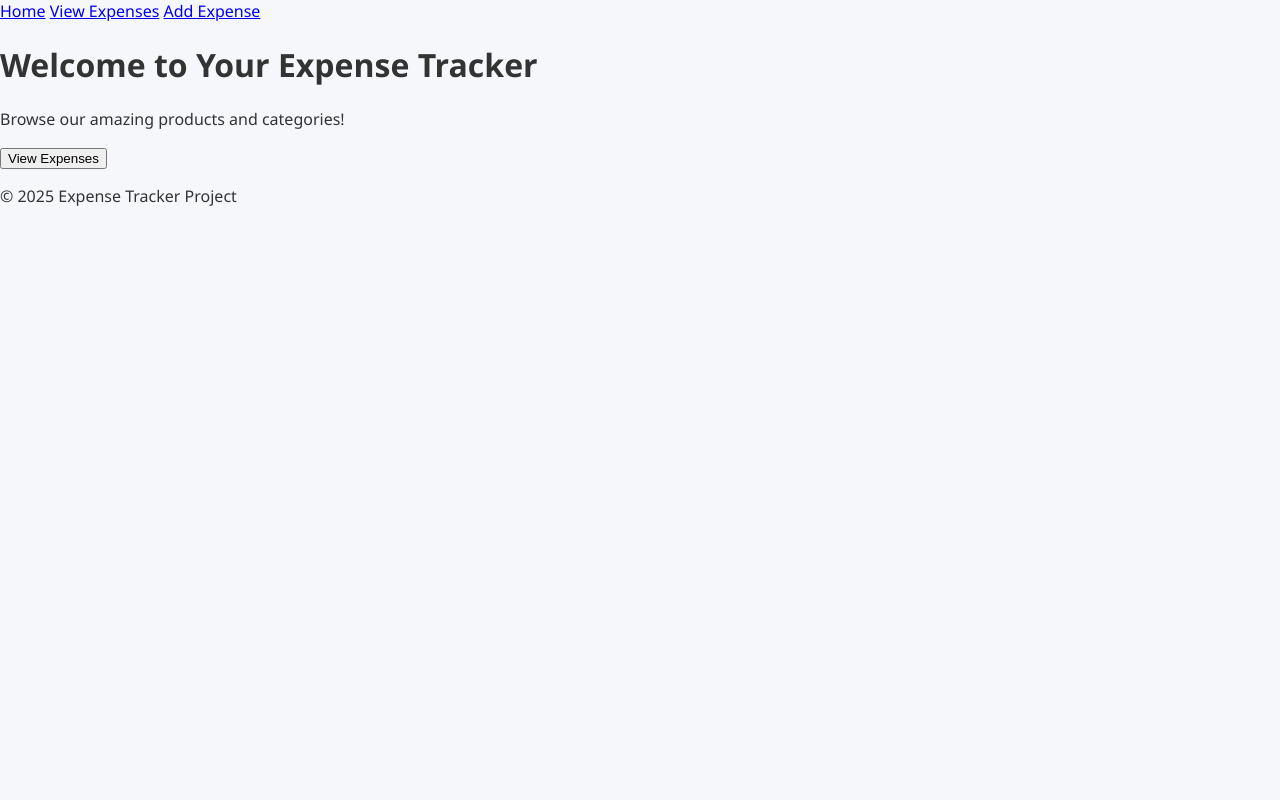
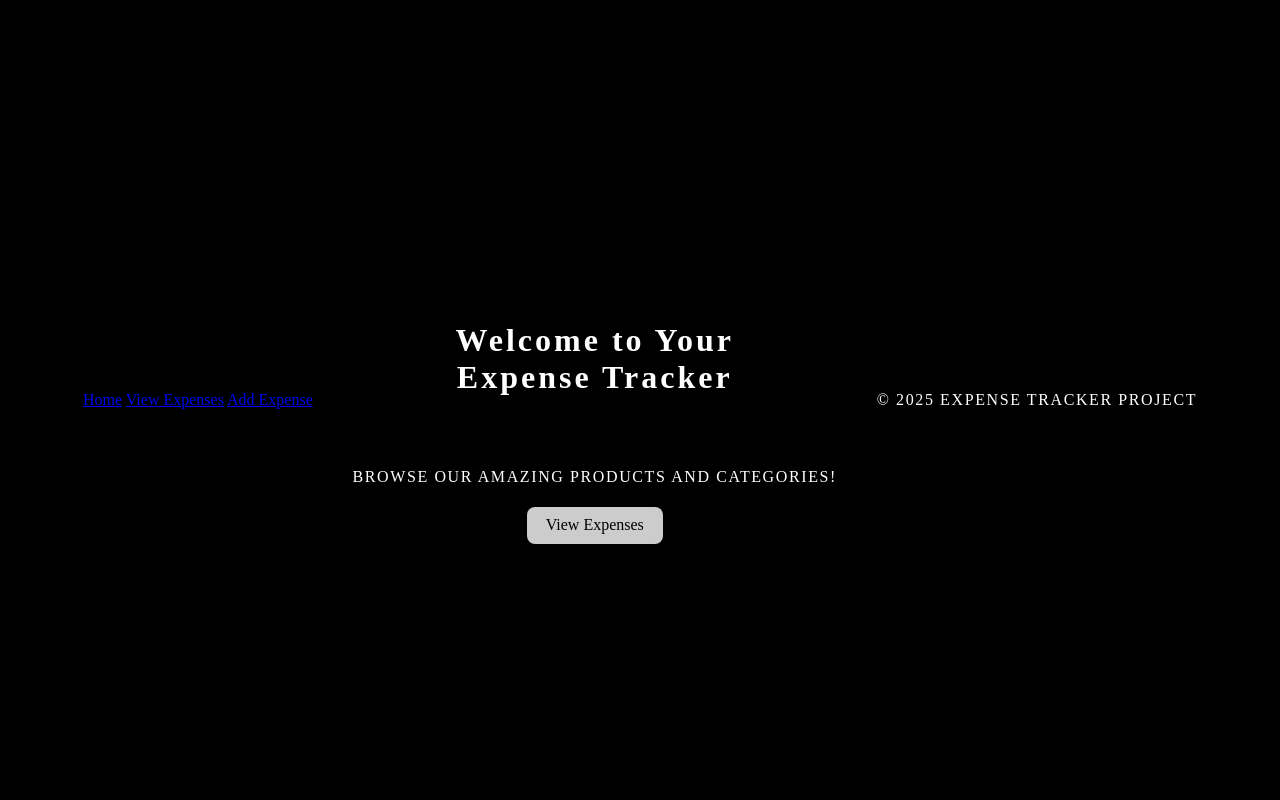
Before and after one commit to yagayyavig/Project-Term, a Flask app: page / in a window 1280 px wide. Run offline with Flask 3, Linux system fonts and the light colour scheme.

Commit message:
css stuff

```diff
--- a/static/style.css
+++ b/static/style.css
@@ -1,12 +1,75 @@
-/* General Styles */
+.back-video {
+  position: fixed;
+  top: 0;
+  left: 0;
+  z-index: -1;
+  width: 100vw;
+  height: 100vh;
+  object-fit: cover;
+  object-position: center;
+}
+
 body {
-    font-family: 'Segoe UI', 'Roboto', 'Helvetica', sans-serif;
-    margin: 0;
-    padding: 0;
-    background: #f5f7fa;
-    color: #333;
-    display: flex;
-    flex-direction: column;
-    min-height: 100vh;
-    overflow-x: hidden;
-  }
+  margin: 0;
+  height: 100vh;
+  display: flex;
+  justify-content: center;
+  align-items: center;
+  font-family: 'Playfair Display', serif;
+  color: white;
+  text-align: center;
+  padding: 0 1rem;
+  background-color: black;
+}
+
+.center-box {
+  background: rgba(0, 0, 0, 0.4);
+  padding: 2rem;
+  border-radius: 12px;
+  max-width: 500px;
+  width: 100%;
+  height:100%;
+}
+
+button {
+  padding: 0.6rem 1.2rem;
+  margin: 5px;
+  font-size: 1rem;
+  border: none;
+  border-radius: 8px;
+  background-color: #ffffffcc;
+  color: #000;
+  cursor: pointer;
+  transition: background-color 0.3s ease;
+  font-family: 'Playfair Display', serif;
+}
+
+button:hover {
+
+  background-color: #ffffff;
+}
+
+p {
+  letter-spacing: 0.1em;
+  text-transform: uppercase;
+}
+
+h1 {
+  letter-spacing: 3px;
+  padding:10%;
+}
+
+.top-banner {
+  position: fixed;
+  top: 0;
+  left: 0;
+  width: 100%;
+  background-color: white;
+  color: black;
+  text-align: center;
+  padding: 0.5rem 1rem;
+  font-size: 0.9rem;
+  letter-spacing: 0.1em;
+  font-family: 'Playfair Display', serif;
+  z-index: 9999;
+}
```
Also changed, not shown: store.db, 2 other files.
